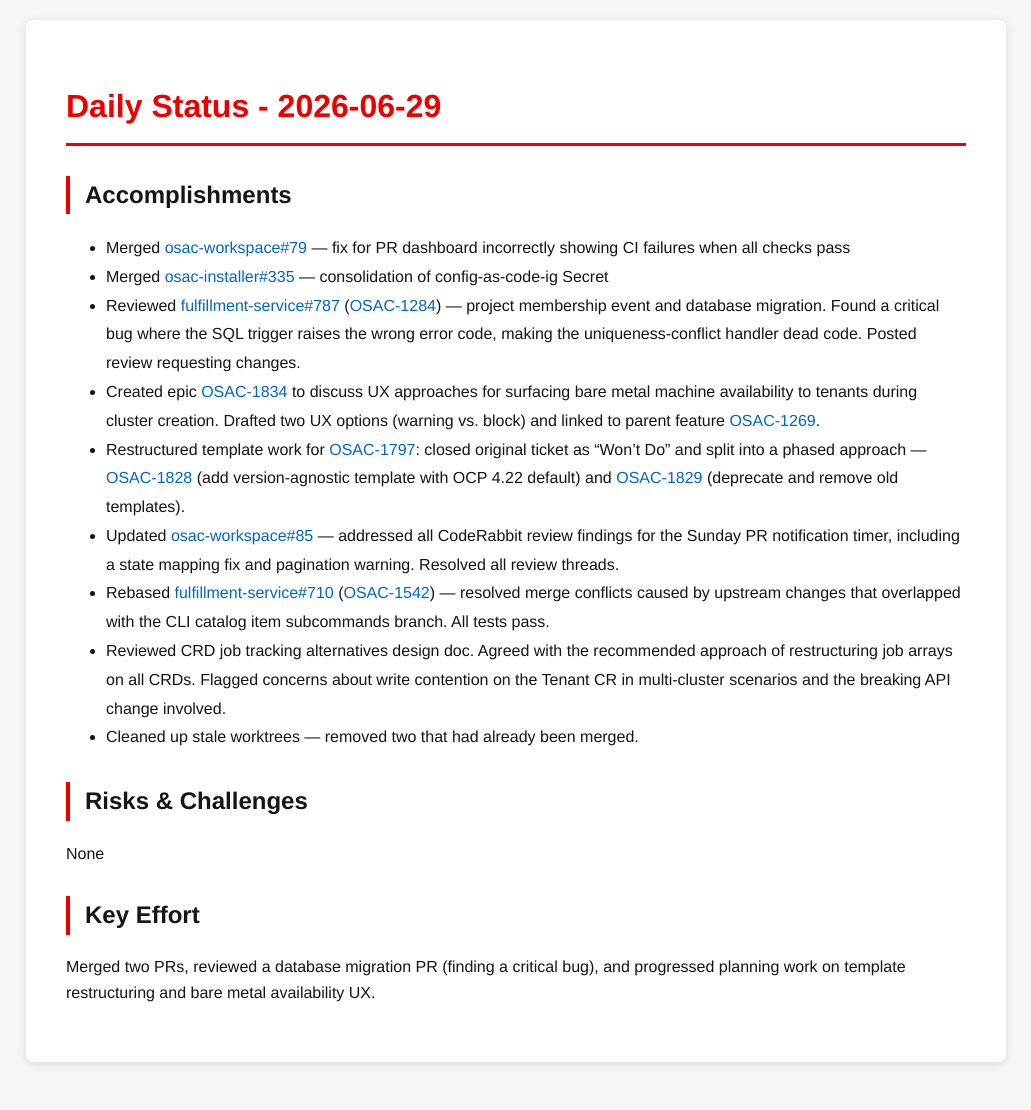
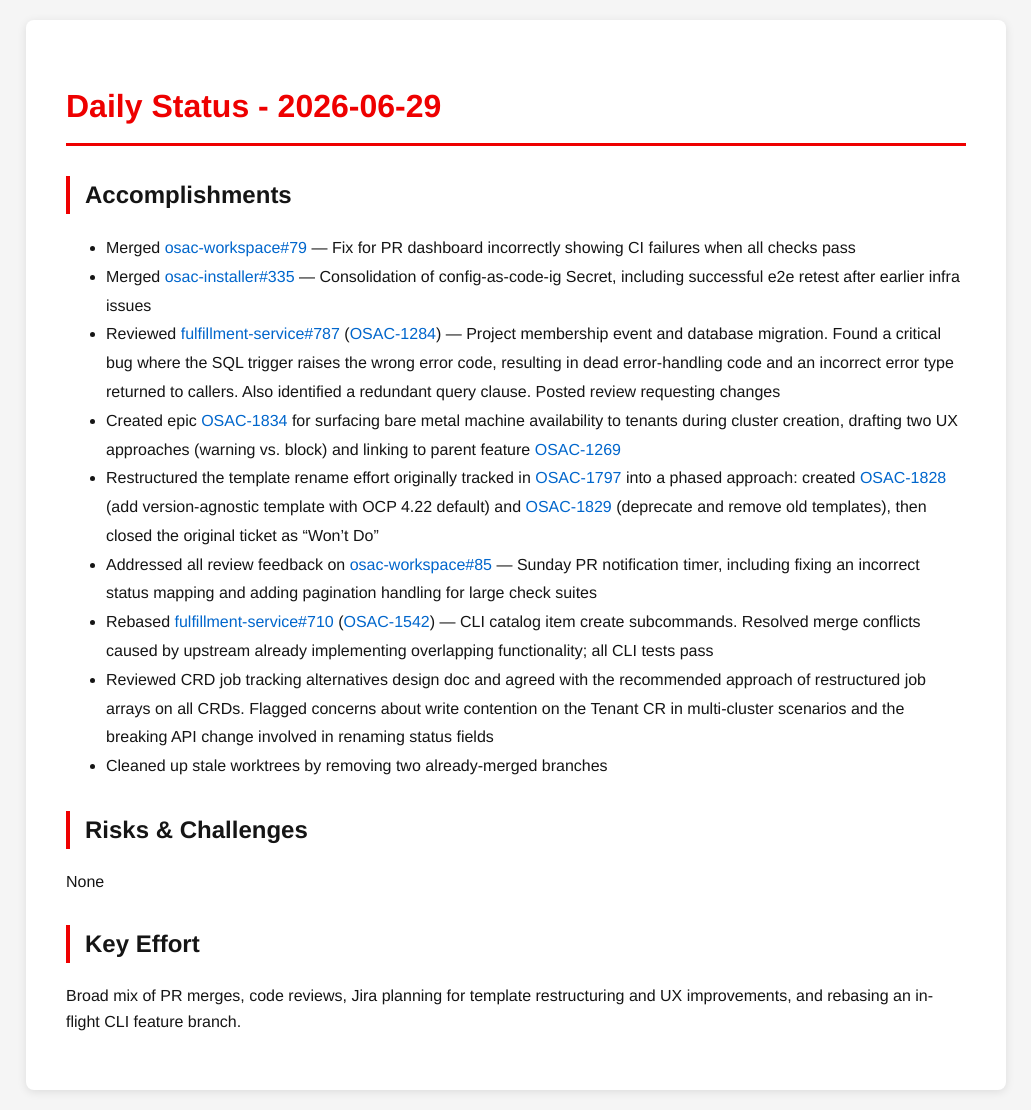
Before and after one commit to tzvatot/daily-status, a Jekyll site: the page built from 2026-06-29.md, in a window 1280 px wide. Shown: the whole page, without its empty margins (124-1155 px from the left). Built offline with Jekyll 4.4.1, drawn with Linux system fonts in a browser that asks for light colours; before the commit the page ends 1082 px from its top, so only the background shows below that.

Commit message:
Daily status update - 2026-06-29

```diff
--- a/2026-06-29.md
+++ b/2026-06-29.md
@@ -7,18 +7,18 @@ date: 2026-06-29
 # Daily Status - 2026-06-29
 
 ## Accomplishments
-- Merged [osac-workspace#79](https://github.com/osac-project/osac-workspace/pull/79) — fix for PR dashboard incorrectly showing CI failures when all checks pass
-- Merged [osac-installer#335](https://github.com/osac-project/osac-installer/pull/335) — consolidation of config-as-code-ig Secret
-- Reviewed [fulfillment-service#787](https://github.com/osac-project/fulfillment-service/pull/787) ([OSAC-1284](https://redhat.atlassian.net/browse/OSAC-1284)) — project membership event and database migration. Found a critical bug where the SQL trigger raises the wrong error code, making the uniqueness-conflict handler dead code. Posted review requesting changes.
-- Created epic [OSAC-1834](https://redhat.atlassian.net/browse/OSAC-1834) to discuss UX approaches for surfacing bare metal machine availability to tenants during cluster creation. Drafted two UX options (warning vs. block) and linked to parent feature [OSAC-1269](https://redhat.atlassian.net/browse/OSAC-1269).
-- Restructured template work for [OSAC-1797](https://redhat.atlassian.net/browse/OSAC-1797): closed original ticket as "Won't Do" and split into a phased approach — [OSAC-1828](https://redhat.atlassian.net/browse/OSAC-1828) (add version-agnostic template with OCP 4.22 default) and [OSAC-1829](https://redhat.atlassian.net/browse/OSAC-1829) (deprecate and remove old templates).
-- Updated [osac-workspace#85](https://github.com/osac-project/osac-workspace/pull/85) — addressed all CodeRabbit review findings for the Sunday PR notification timer, including a state mapping fix and pagination warning. Resolved all review threads.
-- Rebased [fulfillment-service#710](https://github.com/osac-project/fulfillment-service/pull/710) ([OSAC-1542](https://redhat.atlassian.net/browse/OSAC-1542)) — resolved merge conflicts caused by upstream changes that overlapped with the CLI catalog item subcommands branch. All tests pass.
-- Reviewed CRD job tracking alternatives design doc. Agreed with the recommended approach of restructuring job arrays on all CRDs. Flagged concerns about write contention on the Tenant CR in multi-cluster scenarios and the breaking API change involved.
-- Cleaned up stale worktrees — removed two that had already been merged.
+- Merged [osac-workspace#79](https://github.com/osac-project/osac-workspace/pull/79) — Fix for PR dashboard incorrectly showing CI failures when all checks pass
+- Merged [osac-installer#335](https://github.com/osac-project/osac-installer/pull/335) — Consolidation of config-as-code-ig Secret, including successful e2e retest after earlier infra issues
+- Reviewed [fulfillment-service#787](https://github.com/osac-project/fulfillment-service/pull/787) ([OSAC-1284](https://redhat.atlassian.net/browse/OSAC-1284)) — Project membership event and database migration. Found a critical bug where the SQL trigger raises the wrong error code, resulting in dead error-handling code and an incorrect error type returned to callers. Also identified a redundant query clause. Posted review requesting changes
+- Created epic [OSAC-1834](https://redhat.atlassian.net/browse/OSAC-1834) for surfacing bare metal machine availability to tenants during cluster creation, drafting two UX approaches (warning vs. block) and linking to parent feature [OSAC-1269](https://redhat.atlassian.net/browse/OSAC-1269)
+- Restructured the template rename effort originally tracked in [OSAC-1797](https://redhat.atlassian.net/browse/OSAC-1797) into a phased approach: created [OSAC-1828](https://redhat.atlassian.net/browse/OSAC-1828) (add version-agnostic template with OCP 4.22 default) and [OSAC-1829](https://redhat.atlassian.net/browse/OSAC-1829) (deprecate and remove old templates), then closed the original ticket as "Won't Do"
+- Addressed all review feedback on [osac-workspace#85](https://github.com/osac-project/osac-workspace/pull/85) — Sunday PR notification timer, including fixing an incorrect status mapping and adding pagination handling for large check suites
+- Rebased [fulfillment-service#710](https://github.com/osac-project/fulfillment-service/pull/710) ([OSAC-1542](https://redhat.atlassian.net/browse/OSAC-1542)) — CLI catalog item create subcommands. Resolved merge conflicts caused by upstream already implementing overlapping functionality; all CLI tests pass
+- Reviewed CRD job tracking alternatives design doc and agreed with the recommended approach of restructured job arrays on all CRDs. Flagged concerns about write contention on the Tenant CR in multi-cluster scenarios and the breaking API change involved in renaming status fields
+- Cleaned up stale worktrees by removing two already-merged branches
 
 ## Risks & Challenges
 None
 
 ## Key Effort
-Merged two PRs, reviewed a database migration PR (finding a critical bug), and progressed planning work on template restructuring and bare metal availability UX.
+Broad mix of PR merges, code reviews, Jira planning for template restructuring and UX improvements, and rebasing an in-flight CLI feature branch.
```
